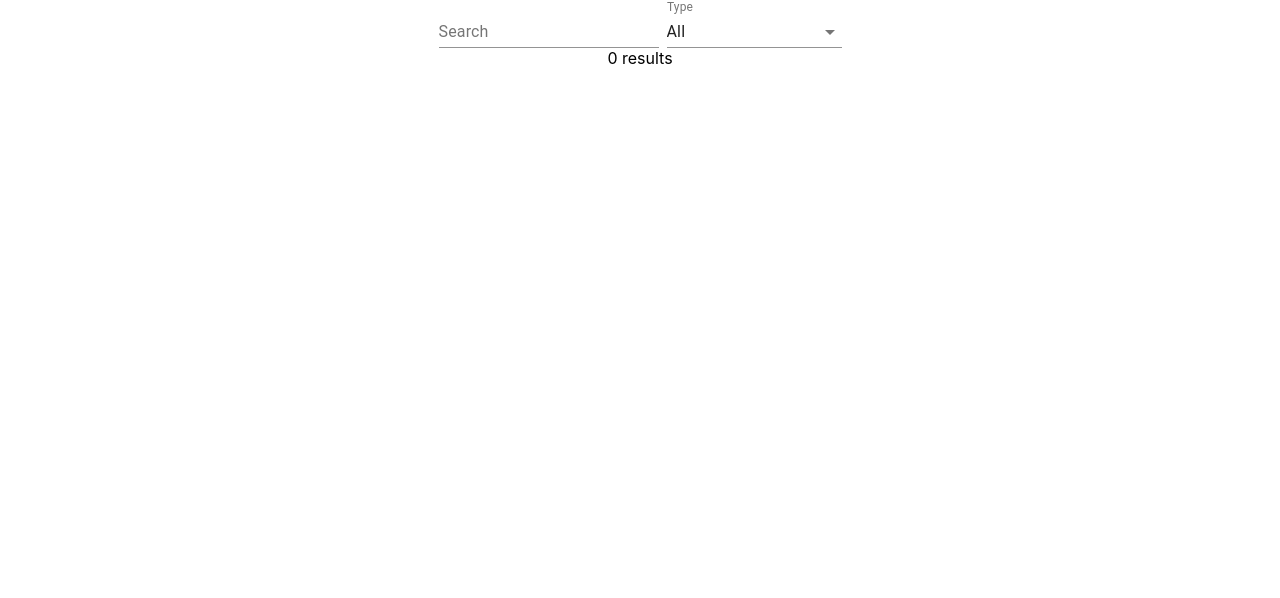
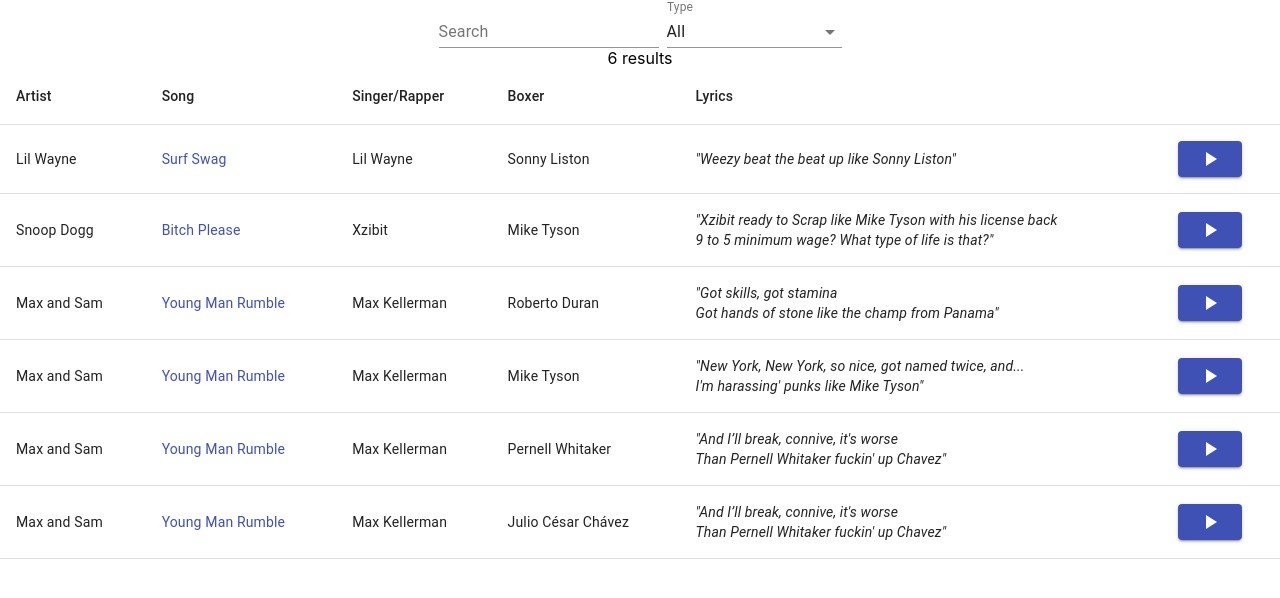
Before and after one commit to boxing/boxing-references, a React (Create React App) app: page / in a window 1280 px wide. Shown: the top 598 px of the page. Built offline with nearby package versions, Linux system fonts and the light colour scheme.

Commit message:
Title updates when searching

```diff
--- a/src/components/search.tsx
+++ b/src/components/search.tsx
@@ -31,7 +31,7 @@
 
 function SearchSongs(songs: song[], value: string, searchType: SearchType): song[] {
     if (value === '') {
-        return [];
+        return songs;
     }
 
     const includes = (songParam: string, val: string): boolean => {
@@ -88,12 +88,12 @@
     }
 
     useEffect(() => {
-        function findMatches(value: string, searchType: SearchType): song[] {
-            return SearchSongs(props.songs, value, searchType);
-        }
+        setSearchResults(SearchSongs(props.songs, search, searchType));
+    }, [search, searchType, props.songs])
 
-        setSearchResults(findMatches(search, searchType));
-    }, [search, searchType, props.songs])
+    useEffect(() => {
+        document.title = `Boxing references for "${search}"`;
+    }, [search]);
 
     return (
         <div className="search">
```
Also changed, not shown: 1 other file (tests, documents, lock files or other folders).
